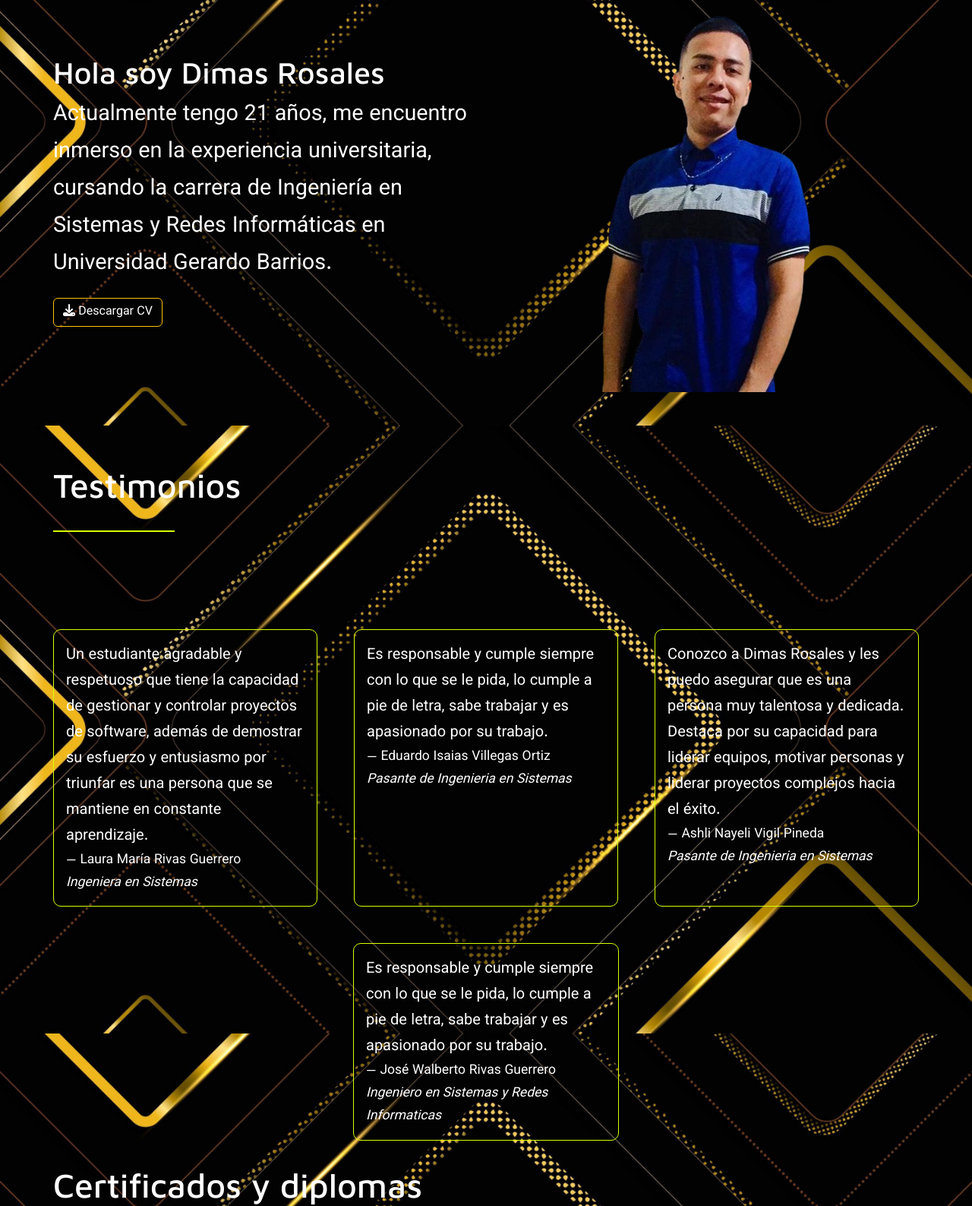
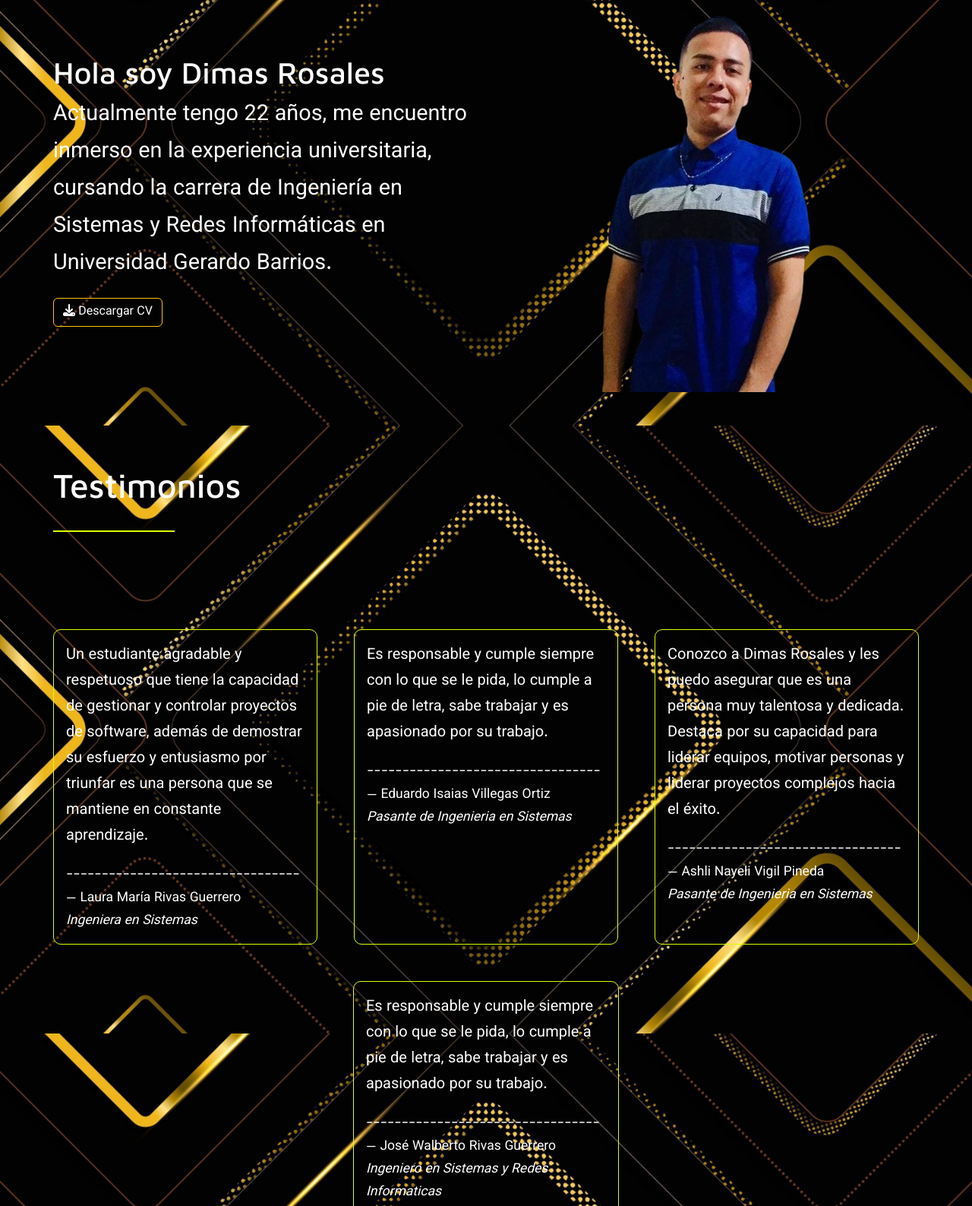
Before and after one commit to Dimasrosales/PortafolioPersonal, a plain HTML site: page index.html in a window 1280 px wide. Shown: the part 1040-2627 px from the top of the page at 76% size. Drawn offline with nearby package versions, Linux system fonts and the light colour scheme.

Commit message:
edad que cambia con cada año

```diff
--- a/index.html
+++ b/index.html
@@ -58,7 +58,7 @@
     <div id="SobreMi" class="hero-section contenedor-flex">
       <div class="left">
         <h1>Hola soy <span style="color: #d9ff00;">Dimas Rosales</span></h1>
-          <p>Actualmente tengo 21 años, me encuentro inmerso en la experiencia universitaria, cursando la carrera de Ingeniería en Sistemas y Redes Informáticas en Universidad Gerardo Barrios.</p>
+        <p>Actualmente tengo <span id="edad"></span> años, me encuentro inmerso en la experiencia universitaria, cursando la carrera de Ingeniería en Sistemas y Redes Informáticas en Universidad Gerardo Barrios.</p>
         <button id="downloadButton" class="btn btn-outline-warning" onclick="descargarArchivo()"><i class="fas fa-download"></i> Descargar CV</button>
       </div>
       <div class="right">
@@ -68,6 +68,27 @@
   </div>
 </section>
 
+<script>
+// Función para calcular la edad automáticamente
+function calcularEdad() {
+  const fechaNacimiento = new Date(2003, 1, 6); // 6 de febrero de 2003 (mes 1 porque enero es 0)
+  const hoy = new Date();
+
+  let edad = hoy.getFullYear() - fechaNacimiento.getFullYear();
+  const mes = hoy.getMonth() - fechaNacimiento.getMonth();
+
+  // Ajustar la edad si aún no ha pasado el mes de cumpleaños
+  if (mes < 0 || (mes === 0 && hoy.getDate() < fechaNacimiento.getDate())) {
+    edad--;
+  }
+
+  document.getElementById('edad').textContent = edad;
+}
+
+// Ejecutar la función cuando se cargue la página
+window.onload = calcularEdad;
+</script>
+
   <section class="testimonials" id="testimonios">
     <div class="container">
       <h2>Testimonios</h2>
@@ -76,6 +97,7 @@
           <div class="card-body">
             <blockquote class="blockquote mb-0">
               <p>Un estudiante agradable y respetuoso que tiene la capacidad de gestionar y controlar proyectos de software, además de demostrar su esfuerzo y entusiasmo por triunfar es una persona que se mantiene en constante aprendizaje.</p>
+                            <p>---------------------------------</p>
               <footer class="blockquote-footer">Laura María Rivas Guerrero<cite title="Source Title"> <br> Ingeniera en Sistemas</cite></footer>
             </blockquote>
           </div>
@@ -84,6 +106,7 @@
           <div class="card-body">
             <blockquote class="blockquote mb-0">
               <p>Es responsable y cumple siempre con lo que se le pida, lo cumple a pie de letra, sabe trabajar y es apasionado por su trabajo.</p>
+                            <p>---------------------------------</p>
               <footer class="blockquote-footer">Eduardo Isaias Villegas Ortiz <cite title="Source Title"> <br>Pasante de Ingenieria en Sistemas</cite></footer>
             </blockquote>
           </div>
@@ -92,6 +115,7 @@
           <div class="card-body">
             <blockquote class="blockquote mb-0">
               <p>Conozco a Dimas Rosales y les puedo asegurar que es una persona muy talentosa y dedicada. Destaca por su capacidad para liderar equipos, motivar personas y liderar proyectos complejos hacia el éxito.</p>
+                            <p>---------------------------------</p>
               <footer class="blockquote-footer">Ashli Nayeli Vigil Pineda <cite title="Source Title"> <br>Pasante de Ingenieria en Sistemas</cite></footer>
             </blockquote>
           </div>
@@ -100,6 +124,7 @@
           <div class="card-body">
             <blockquote class="blockquote mb-0">
               <p>Es responsable y cumple siempre con lo que se le pida, lo cumple a pie de letra, sabe trabajar y es apasionado por su trabajo.</p>
+              <p>---------------------------------</p>
               <footer class="blockquote-footer">José Walberto Rivas Guerrero <cite title="Source Title"> <br>Ingeniero en Sistemas y Redes Informaticas</cite></footer>
             </blockquote>
           </div>
```
Also changed, not shown: index_en.html (+26 -1 lines). Lines whose indentation alone changed are shown as unchanged.
